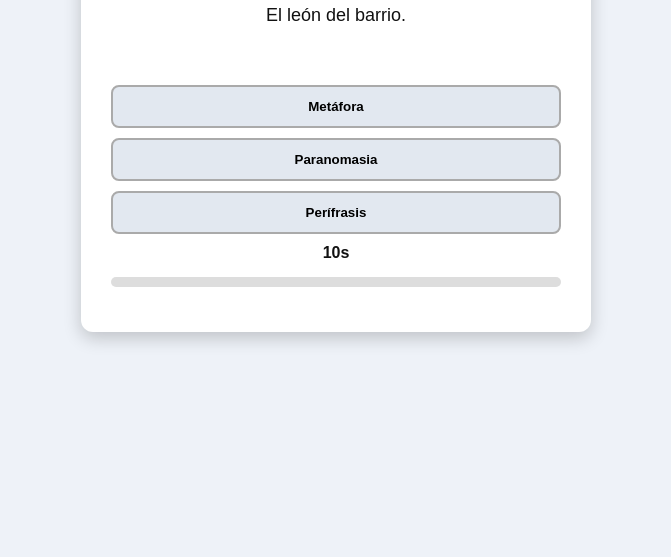
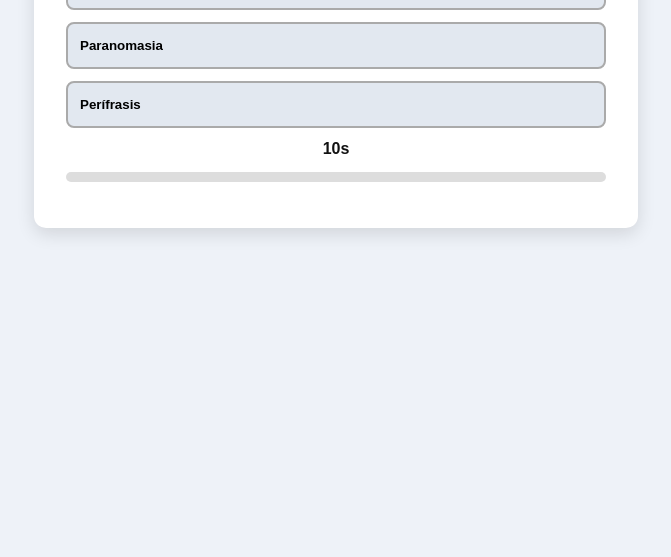
Before and after one commit to leowegner/figuras, a plain HTML site: page index.html in a window 1280 px wide. Shown: the part 283-840 px from the top of the page, without its empty margins (304-975 px from the left). Before the commit the page ends 800 px from the top, so only its background shows below. Drawn offline with Linux system fonts and the light colour scheme.

Commit message:
Añadido botón "replay"

```diff
--- a/index.html
+++ b/index.html
@@ -13,36 +13,38 @@ body {
   color: #111;
   display: flex;
   justify-content: center;
-  align-items: center;
-  height: 100vh;
+  align-items: flex-start; /* permite scroll y evita que quede muy apretado */
+  min-height: 100vh;
+  padding-top: 40px;
 }
 .app {
   background: #fff;
-  padding: 25px 30px;
+  padding: 28px 32px; /* corregido y más espacio */
   border-radius: 12px;
-  width: 450px;
-  max-width: 95%;
+  width: 540px;
+  max-width: 96%;
   text-align: center;
-  box-shadow: 0 6px 18px rgba(0,0,0,0.2);
+  box-shadow: 0 6px 18px rgba(0,0,0,0.12);
 }
-h1 { margin-bottom: 15px; }
-.question { font-size: 18px; min-height: 60px; margin: 20px 0; }
-.options { display: grid; gap: 10px; }
+h1 { margin-bottom: 18px; }
+.question { font-size: 18px; min-height: 80px; margin: 20px 0; line-height: 1.4; }
+.options { display: grid; gap: 12px; margin-top: 8px; }
 .option {
-  padding: 12px;
+  padding: 14px 12px;
   border-radius: 8px;
   border: 2px solid #aaa;
   background: #e2e8f0;
   cursor: pointer;
   font-weight: 600;
-  transition: 0.2s;
+  transition: 0.18s;
+  text-align: left;
 }
 .option:hover { background: #cbd5e1; }
 .option.correct { background: #34d399; border-color: #10b981; color: #fff; }
 .option.wrong { background: #f87171; border-color: #ef4444; color: #fff; }
-.timer { font-weight: 700; margin-top: 10px; font-size: 16px; }
+.timer { font-weight: 700; margin-top: 12px; font-size: 16px; }
 .btn {
-  margin-top: 15px;
+  margin-top: 16px;
   padding: 10px 18px;
   border: none;
   border-radius: 8px;
@@ -51,13 +53,14 @@ h1 { margin-bottom: 15px; }
   font-weight: 700;
   cursor: pointer;
 }
+.btn + .btn { margin-left: 8px; }
 .btn:hover { background: #2563eb; }
-.result { font-size: 24px; margin-top: 20px; font-weight: 700; }
-.progress { height: 10px; background: #ddd; border-radius: 5px; margin-top: 15px; }
+.result { font-size: 22px; margin-top: 18px; font-weight: 700; }
+.progress { height: 10px; background: #ddd; border-radius: 5px; margin-top: 14px; }
 .progress-bar { height: 100%; background: #3b82f6; width: 0%; border-radius: 5px; transition: 0.4s; }
 
 .total-time {
-  font-size: 20px;
+  font-size: 18px;
   margin-top: 10px;
   font-weight: 700;
 }
@@ -71,6 +74,7 @@ h1 { margin-bottom: 15px; }
   <div class="timer" id="timer">15s</div>
   <div class="progress"><div class="progress-bar" id="progressBar"></div></div>
   <button class="btn" id="nextBtn" style="display:none;">Siguiente</button>
+  <button class="btn" id="playAgainBtn" style="display:none; margin-left:8px;">Jugar de nuevo</button>
   <div class="result" id="result"></div>
   <div class="total-time" id="totalTime"></div>
 </div>
@@ -193,6 +197,7 @@ const questionEl = document.getElementById("question");
 const optionsEl = document.getElementById("options");
 const timerEl = document.getElementById("timer");
 const nextBtn = document.getElementById("nextBtn");
+const playAgainBtn = document.getElementById("playAgainBtn");
 const resultEl = document.getElementById("result");
 const totalTimeEl = document.getElementById("totalTime");
 const progressBar = document.getElementById("progressBar");
@@ -203,7 +208,7 @@ function startGame(){
 score=0;currentIndex=0;resultEl.textContent="";progressBar.style.width="0%";
 totalTime = 0;
 totalTimeEl.textContent = "";
-
+playAgainBtn.style.display = "none";
 gameQuestions = [...questionsBank];
 shuffle(gameQuestions);
 gameQuestions = gameQuestions.slice(0,10);
@@ -278,8 +283,10 @@ nextBtn.style.display="none";
 resultEl.textContent="Resultado final: "+score+" / "+gameQuestions.length;
 
 totalTimeEl.textContent = "Tiempo total: " + totalTime + " segundos";
+playAgainBtn.style.display = "inline-block";
 }
 
+playAgainBtn.onclick = () => startGame();
 startGame();
 </script>
 
```
